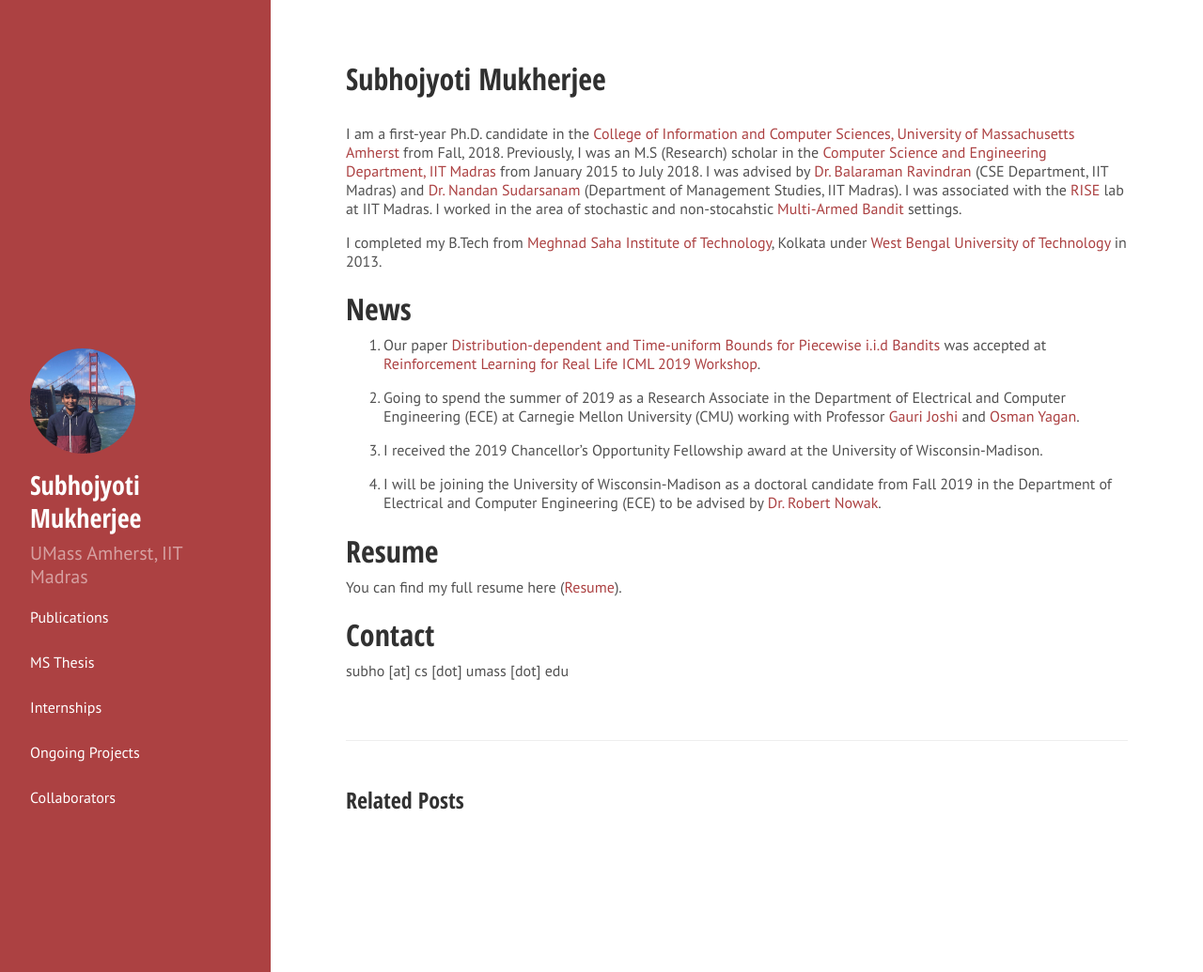
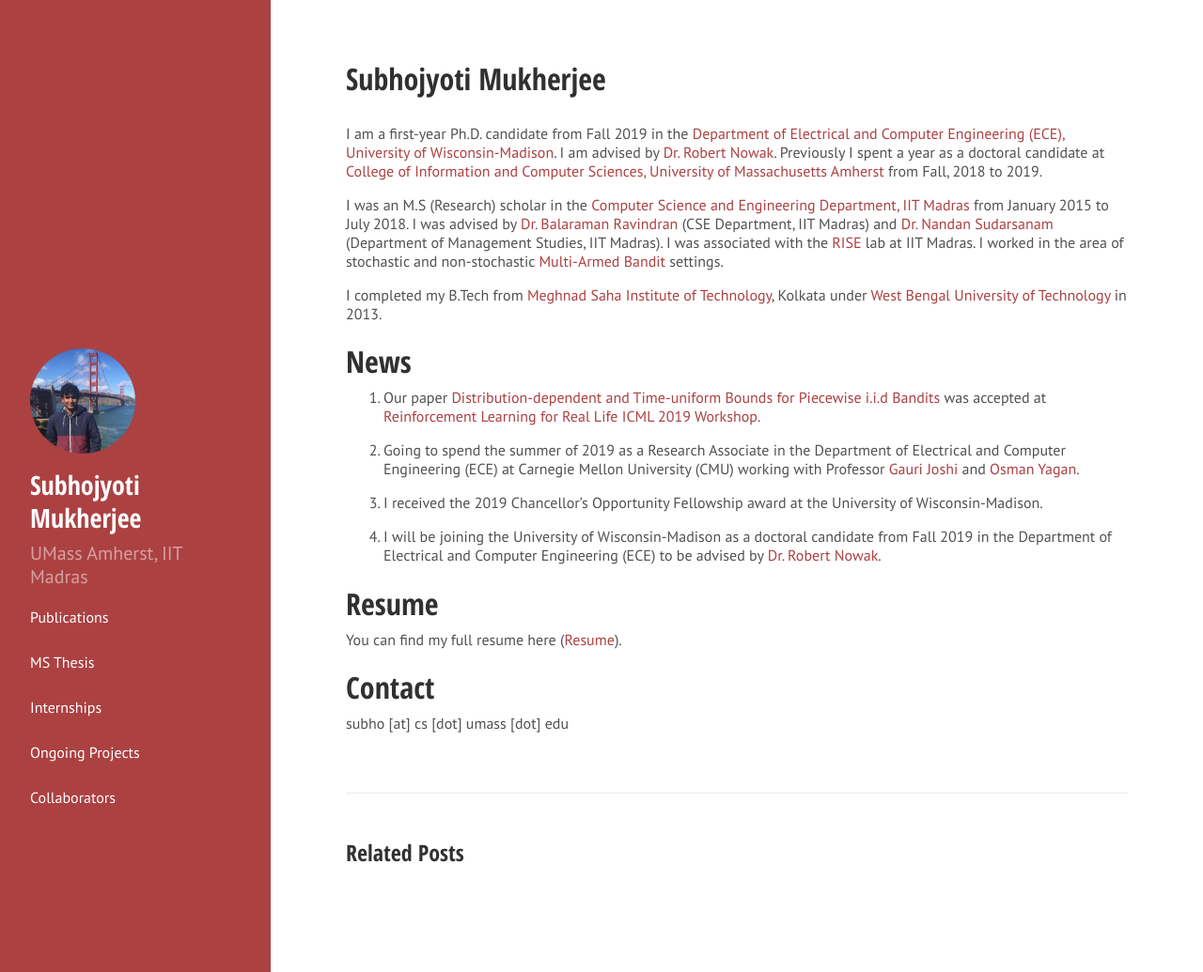
Before and after one commit to Subhojyoti22/subhojyoti.github.io, a Jekyll site: the page built from _posts/2016-09-06-about.md, in a window 1280 px wide and 1035 px high. Shown: the whole window at 94% size. Built offline with Jekyll 4.4.1, drawn with Linux system fonts in a browser that asks for light colours; Markdown is read by kramdown in place of the engine named in the settings.

Commit message:
Update 2016-09-06-about.md

```diff
--- a/_posts/2016-09-06-about.md
+++ b/_posts/2016-09-06-about.md
@@ -2,8 +2,9 @@
 layout: post
 title: Subhojyoti Mukherjee
 ---
-I am a first-year Ph.D. candidate in the [College of Information and Computer Sciences, University of Massachusetts Amherst](https://www.cics.umass.edu/) from Fall, 2018.
-   Previously, I was an M.S (Research) scholar in the [Computer Science and Engineering Department, IIT Madras](https://www.cse.iitm.ac.in/) from January 2015 to July 2018. I was advised by [Dr. Balaraman Ravindran](https://www.cse.iitm.ac.in/~ravi/) (CSE Department, IIT Madras) and [Dr. Nandan Sudarsanam](https://doms.iitm.ac.in/index.php/nandan-s) (Department of Management Studies, IIT Madras). I was associated with the [RISE](http://rise.cse.iitm.ac.in/rise1/index.html) lab at IIT Madras. I worked in the area of stochastic and non-stocahstic [Multi-Armed Bandit](https://en.wikipedia.org/wiki/Multi-armed_bandit) settings.
+I am a first-year Ph.D. candidate from Fall 2019 in the [Department of Electrical and Computer Engineering (ECE), University of Wisconsin-Madison](https://www.engr.wisc.edu/department/electrical-computer-engineering/). I am advised by [Dr. Robert Nowak](http://nowak.ece.wisc.edu/). Previously I spent a year as a doctoral candidate at [College of Information and Computer Sciences, University of Massachusetts Amherst](https://www.cics.umass.edu/) from Fall, 2018 to 2019.
+
+   I was an M.S (Research) scholar in the [Computer Science and Engineering Department, IIT Madras](https://www.cse.iitm.ac.in/) from January 2015 to July 2018. I was advised by [Dr. Balaraman Ravindran](https://www.cse.iitm.ac.in/~ravi/) (CSE Department, IIT Madras) and [Dr. Nandan Sudarsanam](https://doms.iitm.ac.in/index.php/nandan-s) (Department of Management Studies, IIT Madras). I was associated with the [RISE](http://rise.cse.iitm.ac.in/rise1/index.html) lab at IIT Madras. I worked in the area of stochastic and non-stochastic [Multi-Armed Bandit](https://en.wikipedia.org/wiki/Multi-armed_bandit) settings.
 
    I completed my B.Tech from [Meghnad Saha Institute of Technology](http://www.msit.edu.in/), Kolkata under [West Bengal University of Technology](http://www.wbut.ac.in/) in 2013.
 
```
